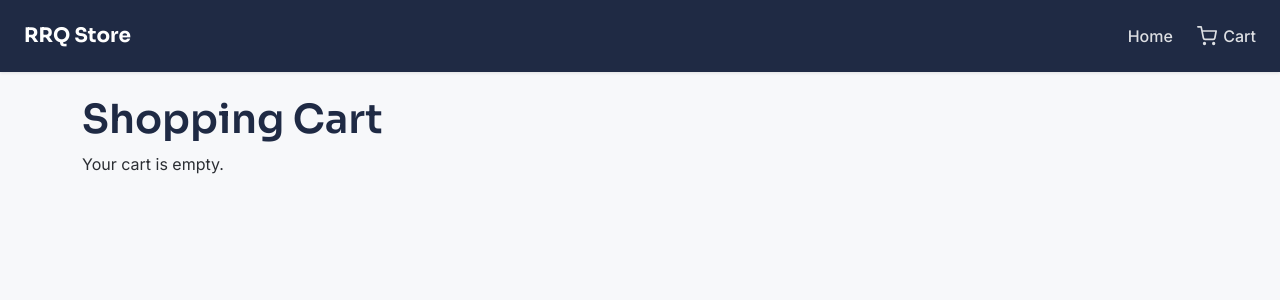
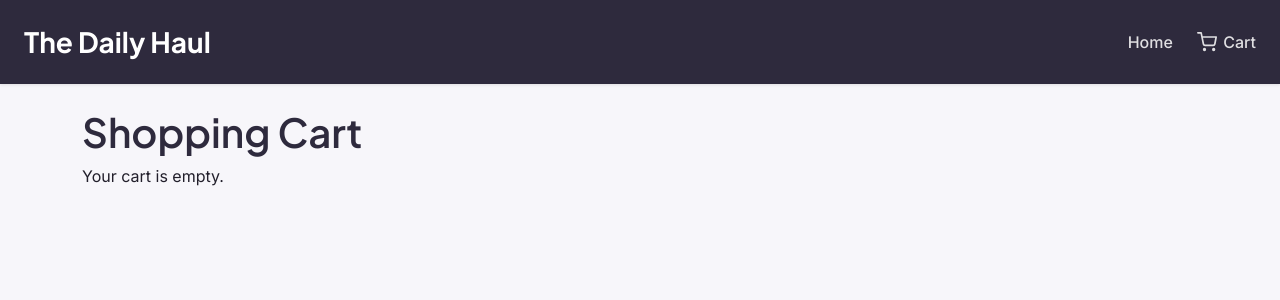
Before and after one commit to kyrissian/rrq-ecommerce-app, a React (Vite) app: page /cart in a window 1280 px wide. Shown: the top 300 px of the page. Built offline with nearby package versions, Linux system fonts and the light colour scheme.

Commit message:
Updated syling a little & added more sorting options.

```diff
--- a/index.html
+++ b/index.html
@@ -14,7 +14,7 @@
   <link rel="preconnect" href="https://fonts.googleapis.com" />
   <link rel="preconnect" href="https://fonts.gstatic.com" crossorigin />
   <link
-    href="https://fonts.googleapis.com/css2?family=Sora:wght@500;600;700&family=Inter:wght@400;500;600&family=IBM+Plex+Mono:wght@500&display=swap"
+    href="https://fonts.googleapis.com/css2?family=Plus+Jakarta+Sans:wght@500;600;700&family=Inter:wght@400;500;600&family=IBM+Plex+Mono:wght@500&display=swap"
     rel="stylesheet" />
 </head>
 
--- a/src/components/Navbar.tsx
+++ b/src/components/Navbar.tsx
@@ -13,8 +13,8 @@ function Navbar() {
   return (
     <nav className="app-navbar navbar navbar-expand px-4 py-3">
       <div className="container-fluid px-0 d-flex justify-content-between align-items-center">
-        <Link className="navbar-brand" to="/">
-          RRQ Store
+        <Link className="navbar-brand fs-3" to="/">
+          The Daily Haul
         </Link>
 
         <div className="d-flex align-items-center gap-4">
--- a/src/index.css
+++ b/src/index.css
@@ -1,14 +1,14 @@
 :root {
-  --color-ink: #1f2a44;
-  --color-paper: #f7f8fa;
+  --color-ink: #2e2a3d;
+  --color-paper: #f7f6fa;
   --color-surface: #ffffff;
-  --color-accent: #2fa88a;
-  --color-accent-dark: #22795f;
-  --color-warm: #f2665e;
-  --color-charcoal: #2b2e33;
-  --color-line: #e4e7eb;
+  --color-accent: #7c5cbf;
+  --color-accent-dark: #63489b;
+  --color-warm: #a13b5c;
+  --color-charcoal: #221f2b;
+  --color-line: #e2ddef;
 
-  --font-display: "Sora", sans-serif;
+  --font-display: "Plus Jakarta Sans", sans-serif;
   --font-body: "Inter", sans-serif;
   --font-mono: "IBM Plex Mono", monospace;
 }
--- a/src/pages/Home.tsx
+++ b/src/pages/Home.tsx
@@ -8,12 +8,19 @@ import {
 import { useAppDispatch } from "../app/hooks";
 import { addToCart } from "../features/cart/cartSlice";
 
-type SortOrder = "" | "asc" | "desc";
+type SortOrder =
+  | ""
+  | "price-asc"
+  | "price-desc"
+  | "name-asc"
+  | "name-desc"
+  | "rating-desc";
 
 /**
  * Home page displaying the product catalog fetched from FakeStoreAPI.
- * Supports filtering products by category and sorting by price, and
- * uses React Query to handle fetching, loading, and error states.
+ * Supports filtering products by category and sorting by price, name,
+ * or rating, and uses React Query to handle fetching, loading, and
+ * error states.
  */
 function Home() {
   const [selectedCategory, setSelectedCategory] = useState<string>("");
@@ -48,9 +55,20 @@ function Home() {
 
   const sortedProducts = products
     ? [...products].sort((a, b) => {
-        if (sortOrder === "asc") return a.price - b.price;
-        if (sortOrder === "desc") return b.price - a.price;
-        return 0;
+        switch (sortOrder) {
+          case "price-asc":
+            return a.price - b.price;
+          case "price-desc":
+            return b.price - a.price;
+          case "name-asc":
+            return a.title.localeCompare(b.title);
+          case "name-desc":
+            return b.title.localeCompare(a.title);
+          case "rating-desc":
+            return b.rating.rate - a.rating.rate;
+          default:
+            return 0;
+        }
       })
     : [];
 
@@ -87,7 +105,7 @@ function Home() {
               htmlFor="sort-select"
               className="form-label small text-muted mb-1"
             >
-              Sort by price
+              Sort
             </label>
             <select
               id="sort-select"
@@ -96,8 +114,11 @@ function Home() {
               onChange={(e) => setSortOrder(e.target.value as SortOrder)}
             >
               <option value="">Default</option>
-              <option value="asc">Low to High</option>
-              <option value="desc">High to Low</option>
+              <option value="price-asc">Price: Low to High</option>
+              <option value="price-desc">Price: High to Low</option>
+              <option value="name-asc">Name: A to Z</option>
+              <option value="name-desc">Name: Z to A</option>
+              <option value="rating-desc">Rating: High to Low</option>
             </select>
           </div>
         </div>
@@ -120,6 +141,10 @@ function Home() {
               <div className="card-body d-flex flex-column">
                 <h5 className="card-title">{product.title}</h5>
                 <p className="card-text text-muted">{product.category}</p>
+                <p className="card-text small text-muted">
+                  ★ {product.rating.rate.toFixed(1)} ({product.rating.count}{" "}
+                  reviews)
+                </p>
                 <p className="card-text">
                   <span className="price-tag">${product.price.toFixed(2)}</span>
                 </p>
```
